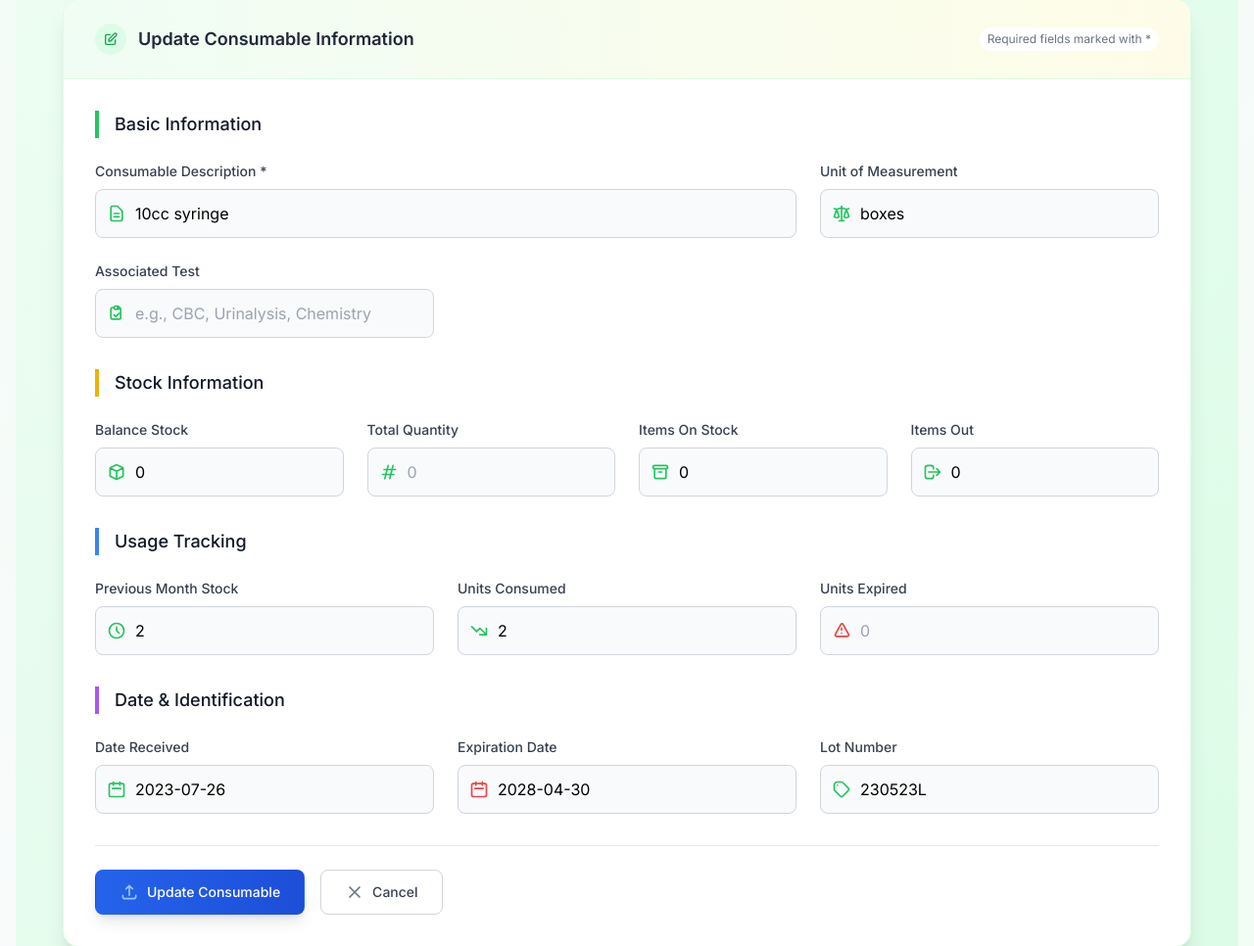
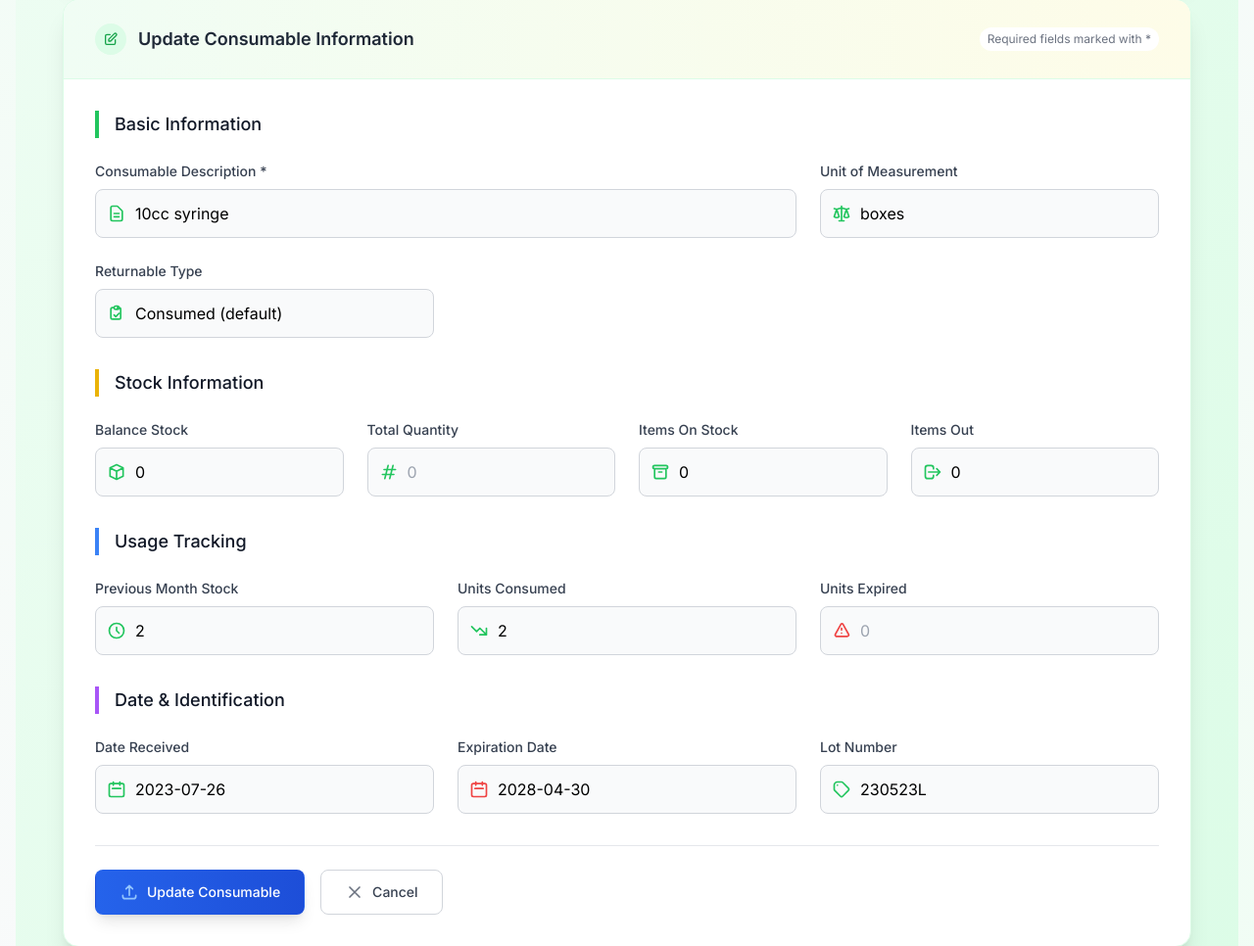
Before and after one commit to LinkAnJarad/cmt_inventory, a Flask app: page /consumables/edit/1 in a window 1280 px wide. Shown: the part 586-1552 px from the top of the page at 98% size. Run offline with Flask 3, Linux system fonts and the light colour scheme; a user stored in the database is signed in; some libraries are stand-ins or nearby versions.

Commit message:
fix consumable 2

```diff
--- a/app.py
+++ b/app.py
@@ -1583,7 +1583,7 @@ def edit_consumable(id):
         old_desc = consumable.description
 
         # Convert returnable type to boolean
-        is_returnable = request.form.get('returnable_type') == 'returnable'
+        is_returnable = request.form.get('is_returnable') == 'true'
 
         consumable.balance_stock = _to_int(request.form['balance_stock'])
         consumable.unit = request.form['unit']
--- a/templates/edit_consumable.html
+++ b/templates/edit_consumable.html
@@ -112,7 +112,7 @@
 
               <div>
                 <label class="block text-sm font-medium text-gray-700 mb-2">
-                  Associated Test
+                  Returnable Type
                 </label>
                 <div class="relative">
                   <div class="absolute inset-y-0 left-0 pl-3 flex items-center pointer-events-none">
@@ -120,9 +120,11 @@
                       <path stroke-linecap="round" stroke-linejoin="round" stroke-width="2" d="M9 5H7a2 2 0 00-2 2v10a2 2 0 002 2h8a2 2 0 002-2V7a2 2 0 00-2-2h-2M9 5a2 2 0 002 2h2a2 2 0 002-2M9 5a2 2 0 012-2h2a2 2 0 012 2m-6 9l2 2 4-4"/>
                     </svg>
                   </div>
-                  <input type="text" name="test" value="{{ consumable.test }}"
-                         placeholder="e.g., CBC, Urinalysis, Chemistry"
-                         class="block w-full pl-10 pr-3 py-3 border border-gray-300 rounded-lg focus:outline-none focus:ring-2 focus:ring-green-500 focus:border-green-500 transition duration-200 bg-gray-50 focus:bg-white">
+                  <select name="is_returnable"
+                        class="block w-full pl-10 pr-8 py-3 border border-gray-300 rounded-lg focus:outline-none focus:ring-2 focus:ring-green-500 focus:border-green-500 transition duration-200 bg-gray-50 focus:bg-white appearance-none">
+                    <option value="false">Consumed (default)</option>
+                    <option value="true">Returnable (powder/liquid)</option>
+                </select>
                 </div>
               </div>
             </div>
```
Also changed, not shown: instance/database.db, 1 other file.
